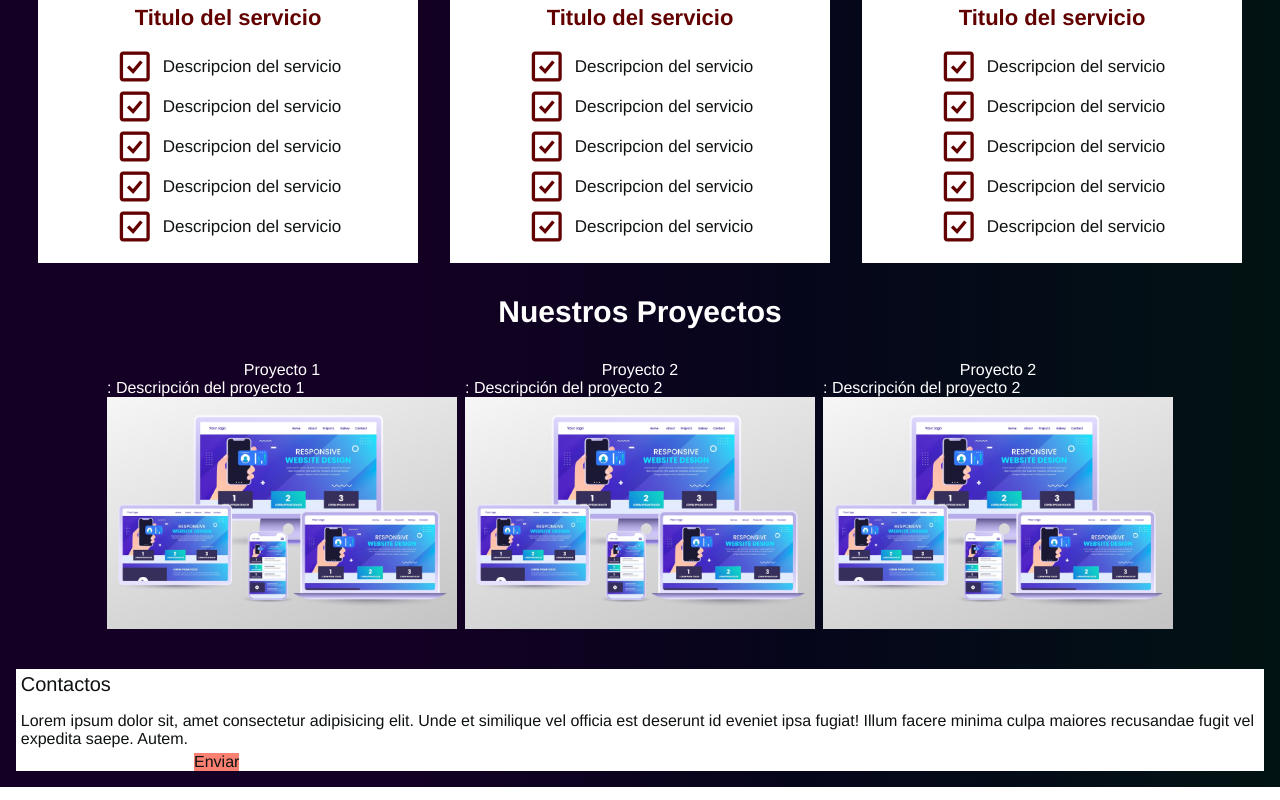
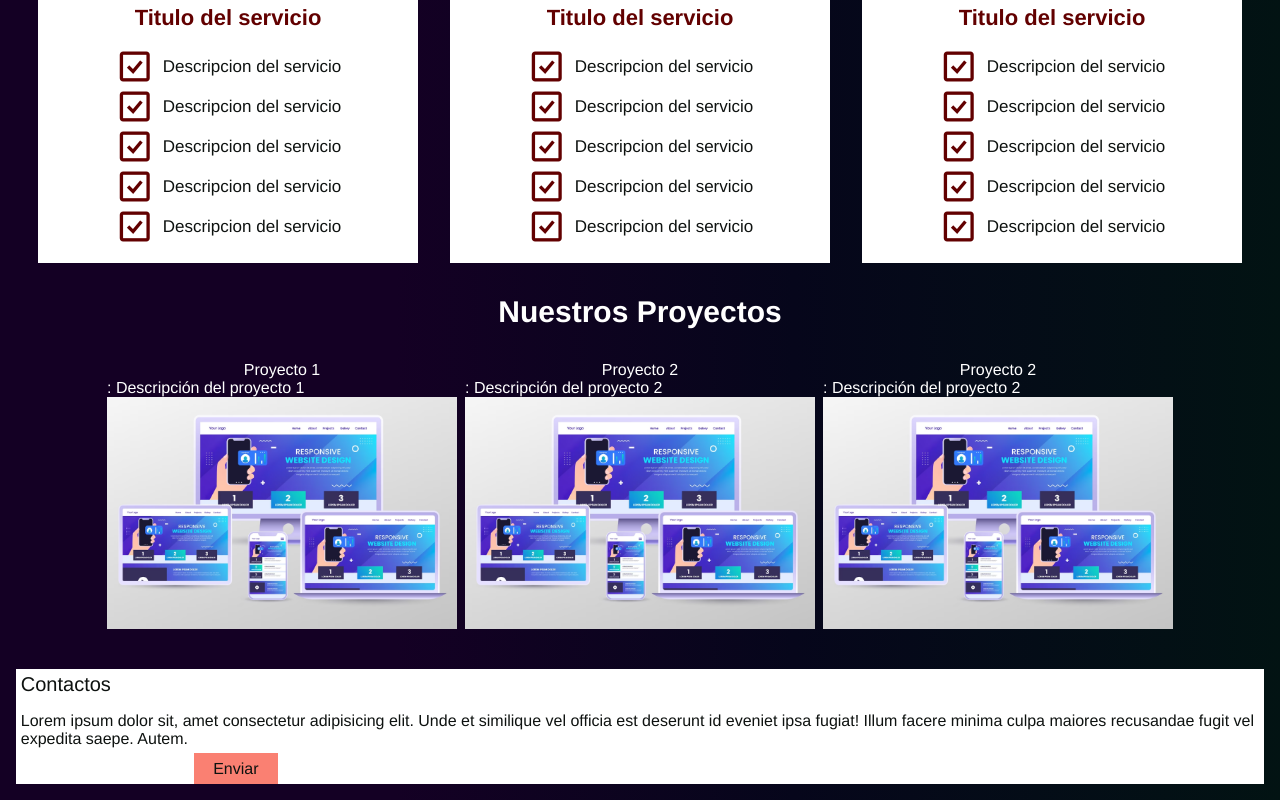
Before and after one commit to cristobalquilimaco/teguilog, a React (Vite) app: page /#/ in a window 1280 px wide. Shown: the part 2834-3634 px from the top of the page. Built offline with nearby package versions, Linux system fonts and the light colour scheme.

Commit message:
Se trabaja en el boton de suscripcion de ajusta padding  y color

```diff
--- a/src/shared/styles/footer.css
+++ b/src/shared/styles/footer.css
@@ -31,4 +31,5 @@ display: flex;
 
 .button_suscrib{
 background-color: salmon;
+padding: 0.4rem 1.2rem 0.4rem 1.2rem;
 }
```
